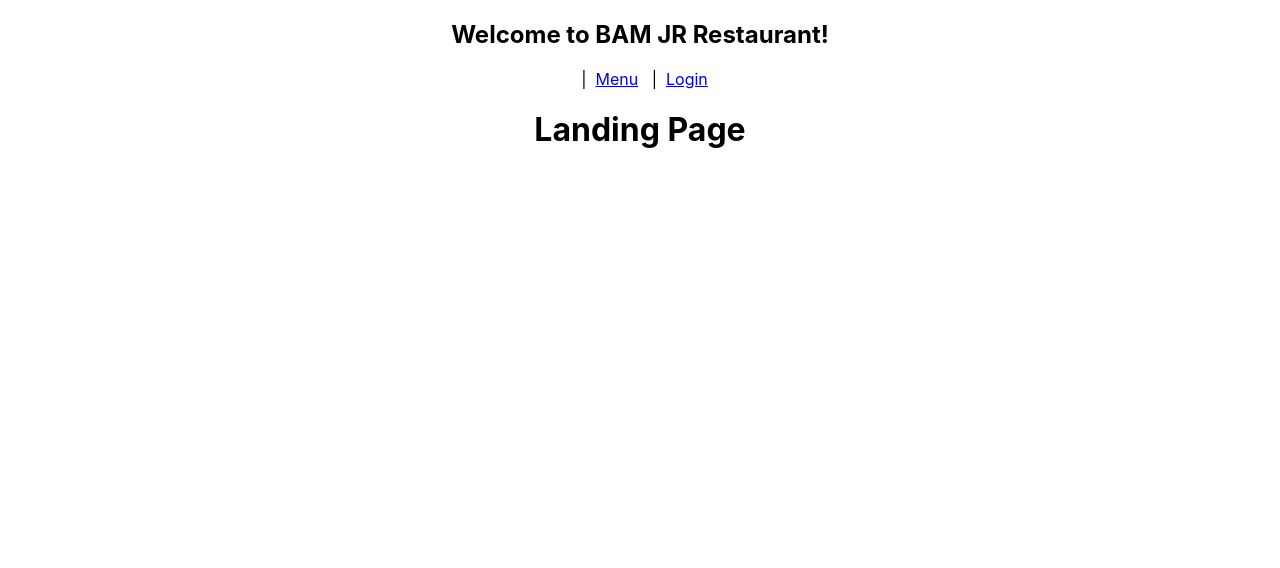
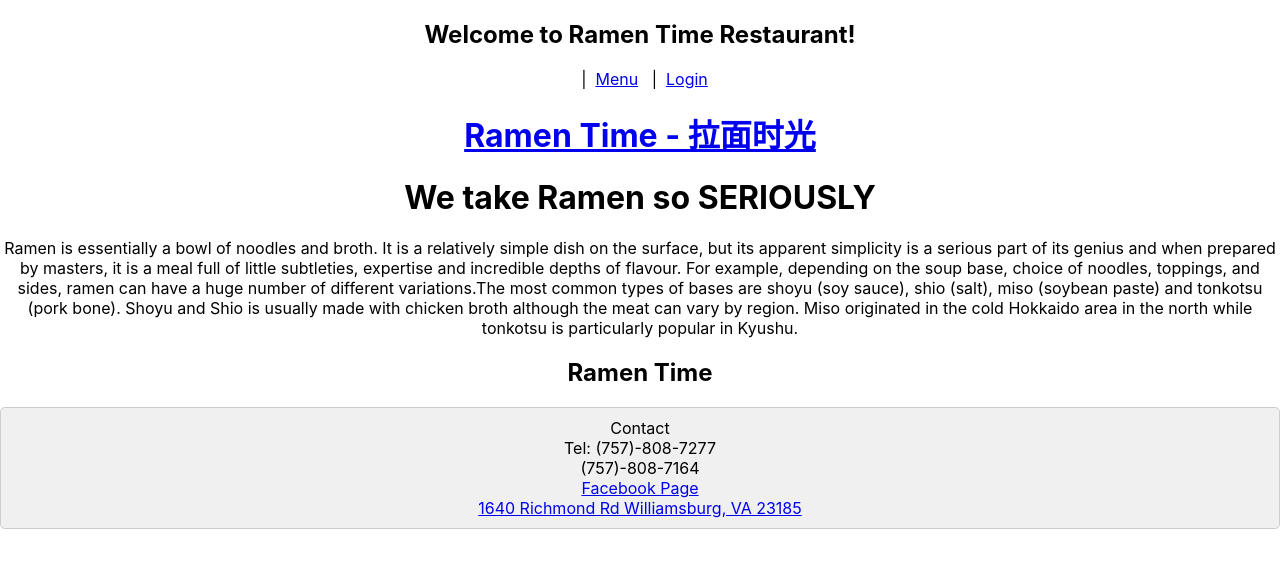
Before and after one commit to rt68/restaurant-app, a React (Create React App) app in the folder frontend/: page / in a window 1280 px wide. Shown: the top 568 px of the page. Built offline with nearby package versions, Linux system fonts and the light colour scheme.

Commit message:
added landing and nav

```diff
--- /dev/null
+++ b/frontend/src/components/Footer/Footer.js
@@ -0,0 +1,28 @@
+export default function Footer() {
+  const myStyle = {
+    listStyle: "none",
+    fontSize: "16px",
+    backgroundColor: "#f0f0f0",
+    padding: "10px",
+    border: "1px solid #ccc",
+    borderRadius: "5px",
+  };
+  return (
+    <div>
+      <h2>Ramen Time</h2>
+      <ul style={myStyle}>
+        <li>Contact</li>
+        <li>Tel: (757)-808-7277</li>
+        <li>(757)-808-7164</li>
+        <li>
+          <a href="https://www.facebook.com/RamenTalkwilliamsburg">
+            Facebook Page
+          </a>
+        </li>
+        <li>
+          <a href="https://www.google.com/maps/place/Ramen+Time/@37.2942501,-76.7257842,15z/data=!4m6!3m5!1s0x89b0891b52203b49:0x9269f0aaafb856ee!8m2!3d37.2942501!4d-76.7257842!16s%2Fg%2F11tsp991zy?entry=ttu">1640 Richmond Rd Williamsburg, VA 23185</a>
+        </li>
+      </ul>
+    </div>
+  );
+}
--- a/frontend/src/components/Nav/Nav.js
+++ b/frontend/src/components/Nav/Nav.js
@@ -4,7 +4,7 @@ export default function Nav() {
 
     return (
         <nav>
-            <h1>Welcome to BAM JR Restaurant!</h1> &nbsp; | &nbsp;
+            <h1>Welcome to Ramen Time Restaurant!</h1> &nbsp; | &nbsp;
             <Link to="/orders/new">Menu</Link> &nbsp; | &nbsp;
             <Link to="/">Login</Link>
         </nav>
--- a/frontend/src/pages/Landing/Landing.js
+++ b/frontend/src/pages/Landing/Landing.js
@@ -1,5 +1,28 @@
+import Footer from "../../components/Footer/Footer";
+
 export default function Landing() {
-    return (
-        <h1>Landing Page</h1>
-    )
+  return (
+    <main>
+    <h1>
+        <a href='/'>Ramen Time - 拉面时光</a>
+    </h1>
+      <h1>We take Ramen so SERIOUSLY</h1>
+      <span>
+        Ramen is essentially a bowl of noodles and broth. It is a relatively
+        simple dish on the surface, but its apparent simplicity is a serious
+        part of its genius and when prepared by masters, it is a meal full of
+        little subtleties, expertise and incredible depths of flavour. For
+        example, depending on the soup base, choice of noodles, toppings, and
+        sides, ramen can have a huge number of different variations.
+      </span>
+      <span>
+        The most common types of bases are shoyu (soy sauce), shio (salt), miso
+        (soybean paste) and tonkotsu (pork bone). Shoyu and Shio is usually made
+        with chicken broth although the meat can vary by region. Miso originated
+        in the cold Hokkaido area in the north while tonkotsu is particularly
+        popular in Kyushu.
+      </span>
+      <Footer />
+    </main>
+  );
 }
```
